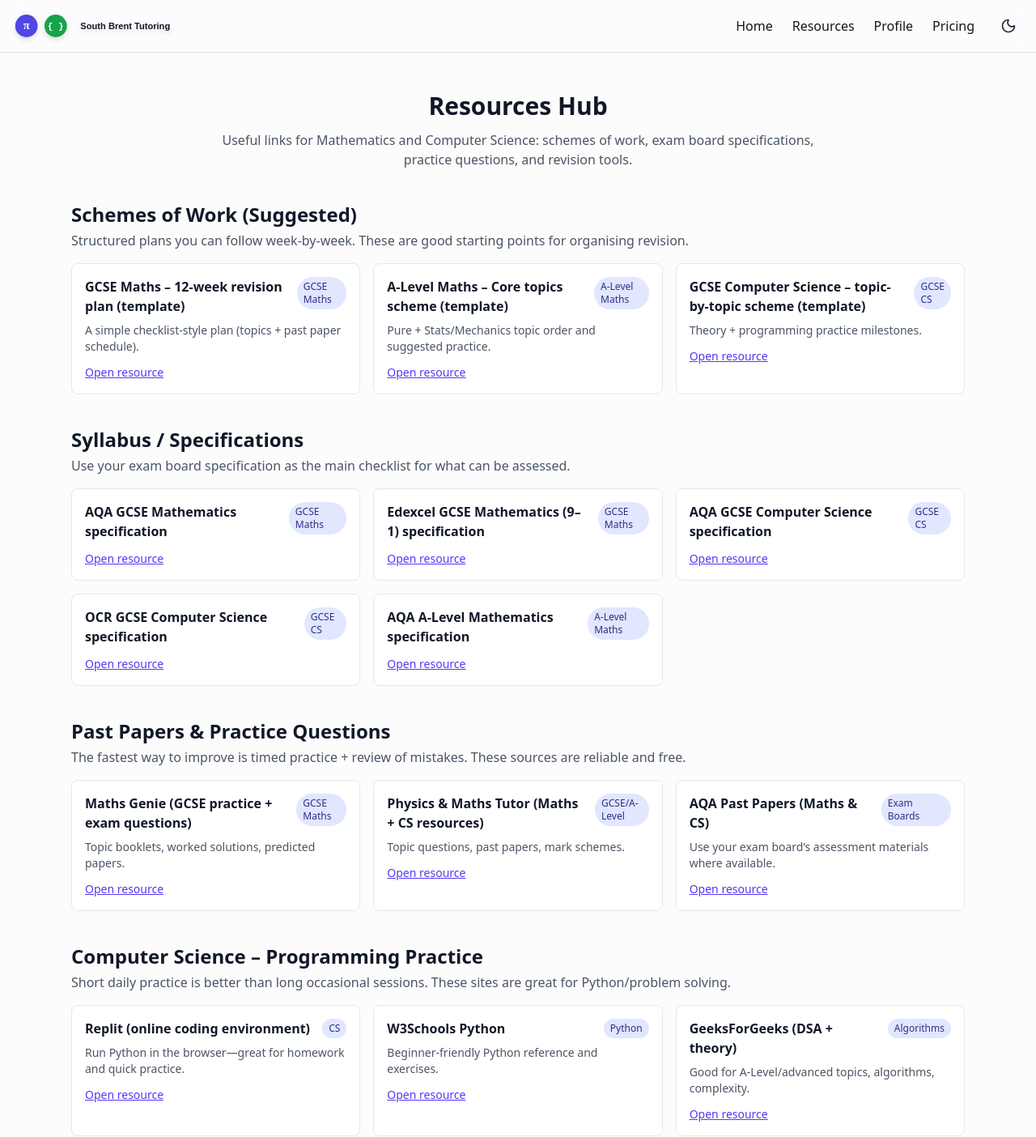
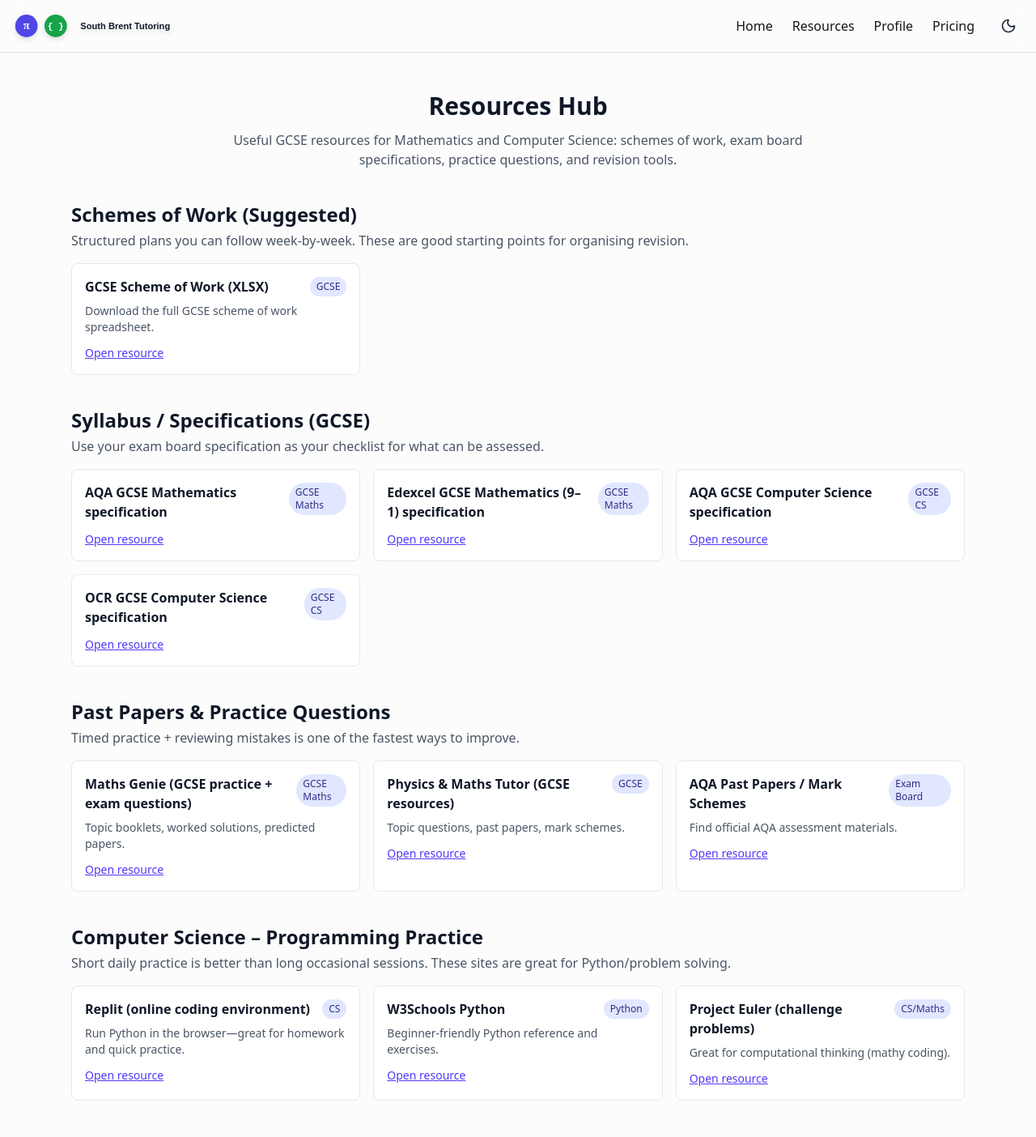
Before and after one commit to markw53/maths-tutor, a React (Vite) app: page /dashboard in a window 1280 px wide. Shown: the top 1404 px of the page at 81% size. Built offline with nearby package versions, Linux system fonts and the light colour scheme.

Commit message:
Maths SoW added

```diff
--- a/src/pages/Dashboard.tsx
+++ b/src/pages/Dashboard.tsx
@@ -2,7 +2,7 @@
   title: string;
   description?: string;
   href: string;
-  tag?: string; // e.g. GCSE / A-Level / CS / Maths
+  tag?: string; // e.g. GCSE CS / GCSE Maths
 };
 
 type ResourceSection = {
@@ -12,35 +12,23 @@
 };
 
 const sections: ResourceSection[] = [
-  {
+    {
     heading: "Schemes of Work (Suggested)",
     intro:
       "Structured plans you can follow week-by-week. These are good starting points for organising revision.",
     links: [
       {
-        title: "GCSE Maths – 12-week revision plan (template)",
-        description: "A simple checklist-style plan (topics + past paper schedule).",
-        href: "https://www.example.com/gcse-maths-revision-plan",
-        tag: "GCSE Maths",
+        title: "GCSE Scheme of Work (XLSX)",
+        description: "Download the full GCSE scheme of work spreadsheet.",
+        href: "/files/GCSE_scheme_of_work.xlsx",
+        tag: "GCSE",
       },
-      {
-        title: "A-Level Maths – Core topics scheme (template)",
-        description: "Pure + Stats/Mechanics topic order and suggested practice.",
-        href: "https://www.example.com/alevel-maths-scheme",
-        tag: "A-Level Maths",
-      },
-      {
-        title: "GCSE Computer Science – topic-by-topic scheme (template)",
-        description: "Theory + programming practice milestones.",
-        href: "https://www.example.com/gcse-cs-scheme",
-        tag: "GCSE CS",
-      },
+      // ...other links
     ],
   },
   {
-    heading: "Syllabus / Specifications",
-    intro:
-      "Use your exam board specification as the main checklist for what can be assessed.",
+    heading: "Syllabus / Specifications (GCSE)",
+    intro: "Use your exam board specification as your checklist for what can be assessed.",
     links: [
       {
         title: "AQA GCSE Mathematics specification",
@@ -62,17 +50,12 @@
         href: "https://www.ocr.org.uk/qualifications/gcse/computer-science-j277-from-2020/",
         tag: "GCSE CS",
       },
-      {
-        title: "AQA A-Level Mathematics specification",
-        href: "https://www.aqa.org.uk/subjects/mathematics/as-and-a-level/mathematics-7357/specification-at-a-glance",
-        tag: "A-Level Maths",
-      },
     ],
   },
   {
     heading: "Past Papers & Practice Questions",
     intro:
-      "The fastest way to improve is timed practice + review of mistakes. These sources are reliable and free.",
+      "Timed practice + reviewing mistakes is one of the fastest ways to improve.",
     links: [
       {
         title: "Maths Genie (GCSE practice + exam questions)",
@@ -81,16 +64,16 @@
         tag: "GCSE Maths",
       },
       {
-        title: "Physics & Maths Tutor (Maths + CS resources)",
+        title: "Physics & Maths Tutor (GCSE resources)",
         description: "Topic questions, past papers, mark schemes.",
         href: "https://www.physicsandmathstutor.com/",
-        tag: "GCSE/A-Level",
+        tag: "GCSE",
       },
       {
-        title: "AQA Past Papers (Maths & CS)",
-        description: "Use your exam board’s assessment materials where available.",
+        title: "AQA Past Papers / Mark Schemes",
+        description: "Find official AQA assessment materials.",
         href: "https://www.aqa.org.uk/find-past-papers-and-mark-schemes",
-        tag: "Exam Boards",
+        tag: "Exam Board",
       },
     ],
   },
@@ -112,14 +95,8 @@
         tag: "Python",
       },
       {
-        title: "GeeksForGeeks (DSA + theory)",
-        description: "Good for A-Level/advanced topics, algorithms, complexity.",
-        href: "https://www.geeksforgeeks.org/",
-        tag: "Algorithms",
-      },
-      {
         title: "Project Euler (challenge problems)",
-        description: "Excellent for building computational thinking (mathy coding).",
+        description: "Great for computational thinking (mathy coding).",
         href: "https://projecteuler.net/",
         tag: "CS/Maths",
       },
@@ -128,7 +105,7 @@
   {
     heading: "Study Skills & Exam Technique",
     intro:
-      "Use these to improve revision efficiency: spaced repetition, active recall, and exam reflection.",
+      "Improve revision efficiency: spaced repetition, active recall, and exam reflection.",
     links: [
       {
         title: "Pomodoro timer (focus blocks)",
@@ -138,7 +115,7 @@
       },
       {
         title: "Anki (spaced repetition flashcards)",
-        description: "Great for definitions, formulas, CS theory.",
+        description: "Good for definitions, formulas, and CS theory.",
         href: "https://apps.ankiweb.net/",
         tag: "Revision",
       },
@@ -150,14 +127,13 @@
   return (
     <a
       href={link.href}
-      target="_blank"
-      rel="noreferrer"
+      target={link.href.endsWith(".xlsx") ? undefined : "_blank"}
+      rel={link.href.endsWith(".xlsx") ? undefined : "noreferrer"}
+      download={link.href.endsWith(".xlsx") ? "" : undefined}
       className="block bg-white dark:bg-gray-900 border border-gray-200 dark:border-gray-800 rounded-lg p-4 hover:shadow-md transition"
     >
       <div className="flex items-start justify-between gap-3">
-        <h3 className="font-semibold text-gray-900 dark:text-white">
-          {link.title}
-        </h3>
+        <h3 className="font-semibold text-gray-900 dark:text-white">{link.title}</h3>
         {link.tag && (
           <span className="text-xs px-2 py-1 rounded-full bg-indigo-100 text-indigo-900 dark:bg-indigo-900/30 dark:text-indigo-200">
             {link.tag}
@@ -184,7 +160,7 @@
           Resources Hub
         </h1>
         <p className="text-gray-600 dark:text-gray-300 max-w-3xl mx-auto">
-          Useful links for Mathematics and Computer Science: schemes of work,
+          Useful GCSE resources for Mathematics and Computer Science: schemes of work,
           exam board specifications, practice questions, and revision tools.
         </p>
       </header>
```
Also changed, not shown: 1 other file (tests, documents, lock files or other folders).
